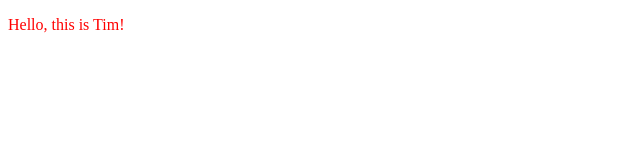
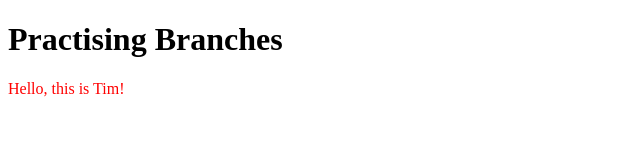
Before and after one commit to TimBroderick44/my-test-repo, a plain HTML site: page index.html in a window 1280 px wide. Shown: the whole page, without its empty margins (0-640 px from the left). Drawn offline with Linux system fonts and the light colour scheme.

Commit message:
Mucking around

```diff
--- a/index.html
+++ b/index.html
@@ -6,6 +6,7 @@
         <title>Tim's GitHub Test</title>
     </head>
     <body>
+        <h1> Practising Branches</h1>
         <p style="color: red;">Hello, this is Tim!</p>
     </body>
 </html>
```
